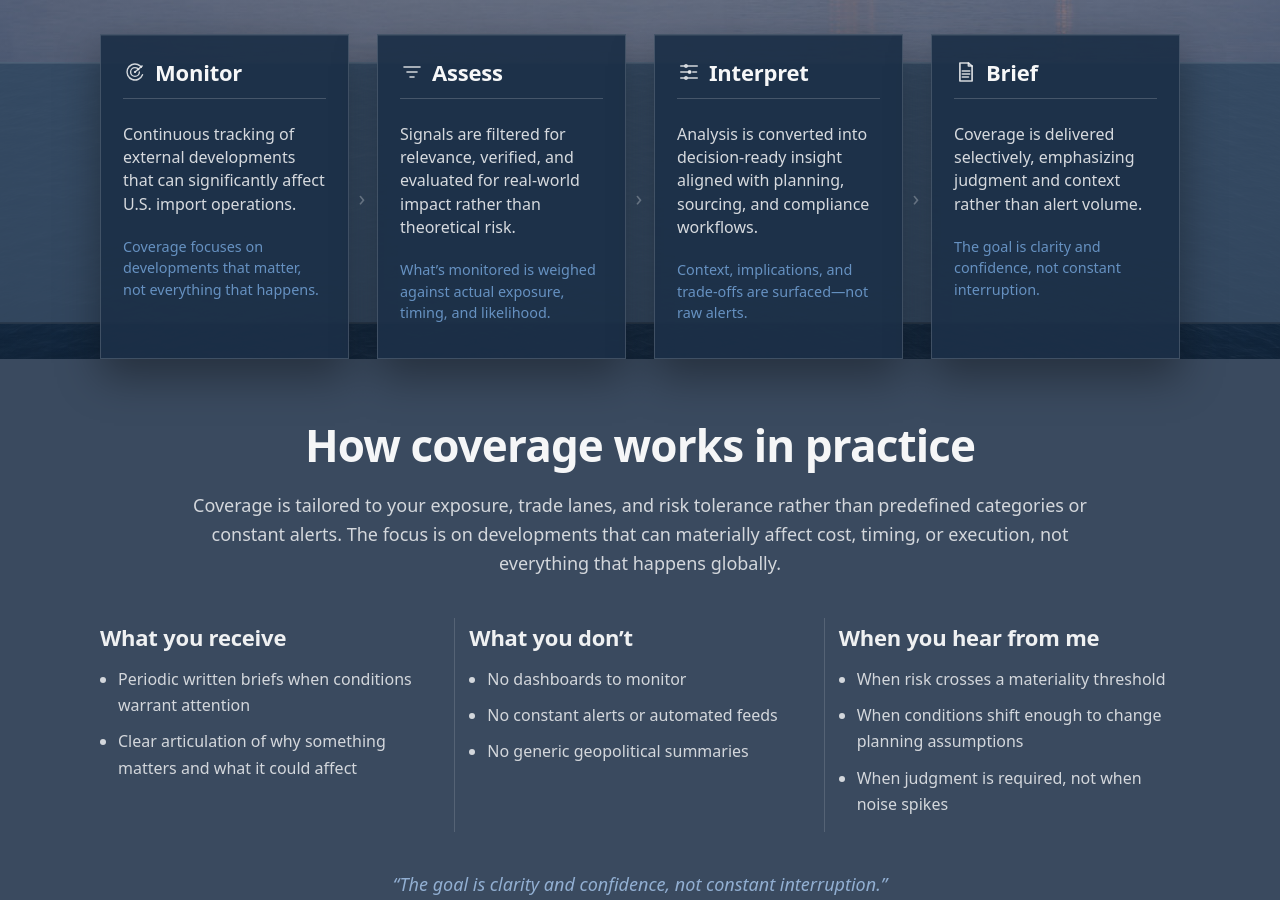
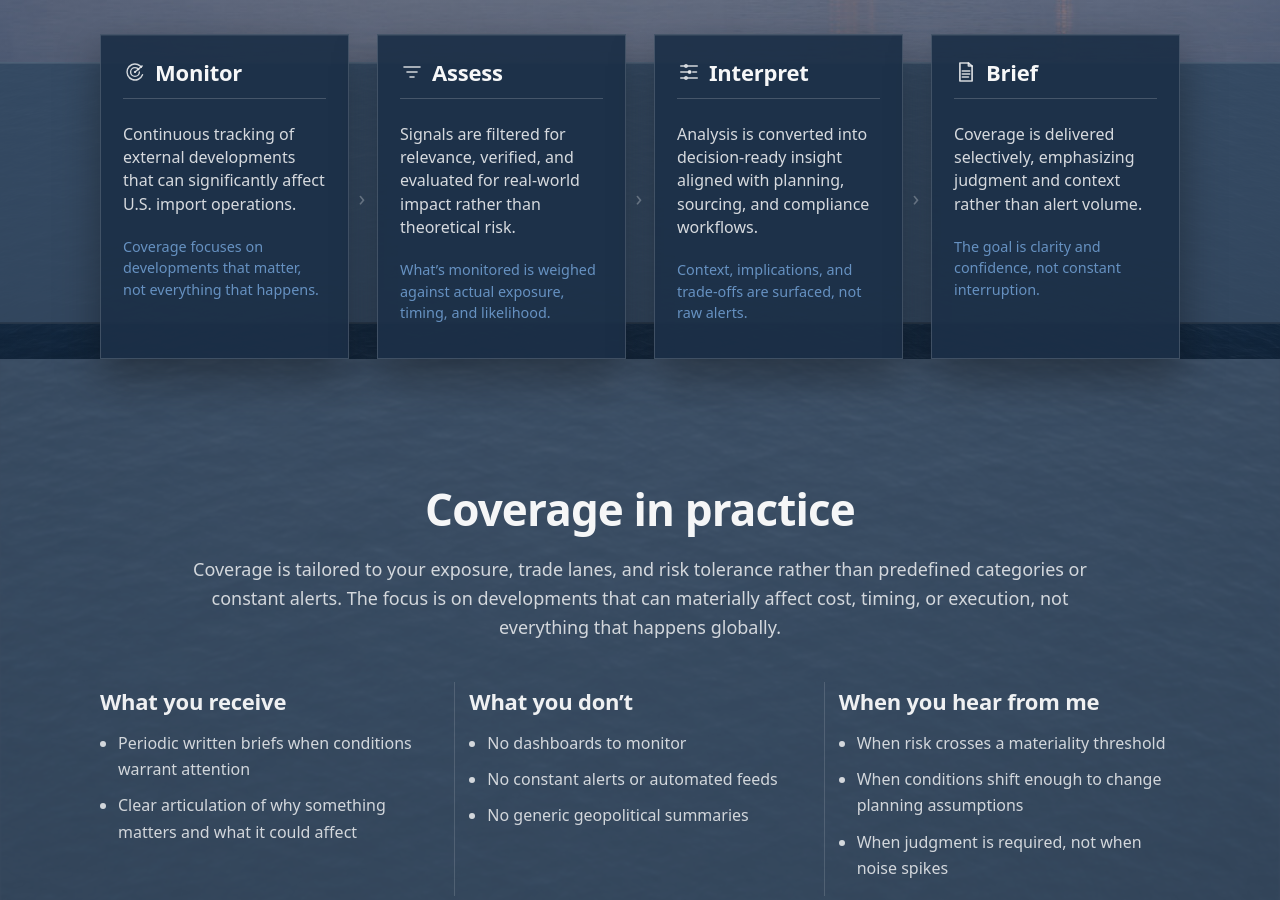
Before and after one commit to importrisk/import-risk-intelligence-site, a Jekyll site: the page built from method.html, in a window 1280 px wide and 900 px high, scrolled down 440 px. Built offline with Jekyll 4.4.1, drawn with Linux system fonts in a browser that asks for light colours.

Commit message:
Update method.html

```diff
--- a/method.html
+++ b/method.html
@@ -28,13 +28,11 @@
        ========================================================= -->
   <section class="method-features" aria-label="Method overview">
     <div class="container">
-
       <div class="method-feature-grid">
 
         <!-- Monitor -->
         <article class="method-feature" aria-label="Monitor">
           <div class="mf-inner">
-
             <header class="mf-head">
               <span class="mf-icon" aria-hidden="true">
                 <svg viewBox="0 0 24 24" fill="none"
@@ -50,7 +48,7 @@
                   <!-- Inner ring (hair smaller) -->
                   <circle cx="12" cy="12" r="4.4"
                           stroke-dasharray="24.5 4.8"
-        transform="rotate(0 12 12)" />
+                          transform="rotate(0 12 12)"/>
 
                   <!-- Sweep line -->
                   <path d="M12 12 L19.2 5.9"/>
@@ -60,6 +58,7 @@
                           fill="currentColor" stroke="none"/>
                 </svg>
               </span>
+
               <h3 class="mf-title">Monitor</h3>
             </header>
 
@@ -71,20 +70,17 @@
             <p class="mf-subtle">
               Coverage focuses on developments that matter, not everything that happens.
             </p>
-
+          </div>
         </article>
 
         <!-- Assess -->
         <article class="method-feature" aria-label="Assess">
           <div class="mf-inner">
-
             <header class="mf-head">
               <span class="mf-icon" aria-hidden="true">
                 <svg viewBox="0 0 24 24" fill="none"
-       stroke="currentColor"
-       stroke-width="1.6"
-       stroke-linecap="round"
-       stroke-linejoin="round"
+                     stroke="currentColor" stroke-width="1.6"
+                     stroke-linecap="round" stroke-linejoin="round"
                      aria-hidden="true">
                   <path d="M4 7h16"/>
                   <path d="M7 12h10"/>
@@ -99,17 +95,16 @@
               Signals are filtered for relevance, verified, and evaluated for
               real-world impact rather than theoretical risk.
             </p>
+
             <p class="mf-subtle">
               What’s monitored is weighed against actual exposure, timing, and likelihood.
             </p>
-
           </div>
         </article>
 
-        <!-- Translate -->
-        <article class="method-feature" aria-label="Translate">
+        <!-- Interpret -->
+        <article class="method-feature" aria-label="Interpret">
           <div class="mf-inner">
-
             <header class="mf-head">
               <span class="mf-icon" aria-hidden="true">
                 <svg viewBox="0 0 24 24" fill="none"
@@ -131,34 +126,28 @@
                   <path d="M10.5 18h9.75"/>
                   <circle cx="9" cy="18" r="1.9" fill="currentColor" stroke="none"/>
                   <path d="M3.75 18H7.5"/>
-
                 </svg>
-
               </span>
 
               <h3 class="mf-title">Interpret</h3>
             </header>
 
-
             <p class="mf-description">
               Analysis is converted into decision-ready insight aligned with
               planning, sourcing, and compliance workflows.
             </p>
+
             <p class="mf-subtle">
-Context, implications, and trade-offs are surfaced—not raw alerts.
+              Context, implications, and trade-offs are surfaced, not raw alerts.
             </p>
-
           </div>
         </article>
 
-
-        <!-- Support -->
-        <article class="method-feature" aria-label="Support">
+        <!-- Brief -->
+        <article class="method-feature" aria-label="Brief">
           <div class="mf-inner">
-
             <header class="mf-head">
               <span class="mf-icon" aria-hidden="true">
-           <!-- Paper / brief icon (folded corner) -->
                 <svg viewBox="0 0 24 24" fill="none"
                      stroke="currentColor" stroke-width="1.4"
                      stroke-linecap="round" stroke-linejoin="round"
@@ -176,7 +165,6 @@
                     <path d="M9 14h6"/>
                     <path d="M9 17h5"/>
                   </g>
-
                 </svg>
               </span>
 
@@ -187,10 +175,10 @@
               Coverage is delivered selectively, emphasizing judgment and context
               rather than alert volume.
             </p>
+
             <p class="mf-subtle">
               The goal is clarity and confidence, not constant interruption.
             </p>
-
           </div>
         </article>
 
@@ -198,15 +186,20 @@
     </div>
   </section>
 
+  <!-- =========================================================
+       BELOW FOLD (WATER BACKDROP CONTINUES)
+       Wraps the practice section so it inherits the water texture.
+       ========================================================= -->
+  <section class="below-fold method-content" aria-label="Method content">
 
     <!-- =========================================================
-     METHOD: HOW COVERAGE WORKS (below cards)
+         METHOD: COVERAGE IN PRACTICE (below cards)
          ========================================================= -->
-<section class="method-practice" aria-label="How coverage works in practice">
+    <section class="method-practice" aria-label="Coverage in practice">
       <div class="container">
 
         <header class="mp-head">
-      <h2 class="mp-title">How coverage works in practice</h2>
+          <h2 class="mp-title">Coverage in practice</h2>
           <p class="mp-lead">
             Coverage is tailored to your exposure, trade lanes, and risk tolerance rather than predefined
             categories or constant alerts. The focus is on developments that can materially affect cost,
@@ -261,5 +254,6 @@
       </div>
     </section>
 
+  </section>
 
 </main>
```
Also changed, not shown: other parts of method.html (+1 -1 lines). Lines whose indentation alone changed are shown as unchanged.
